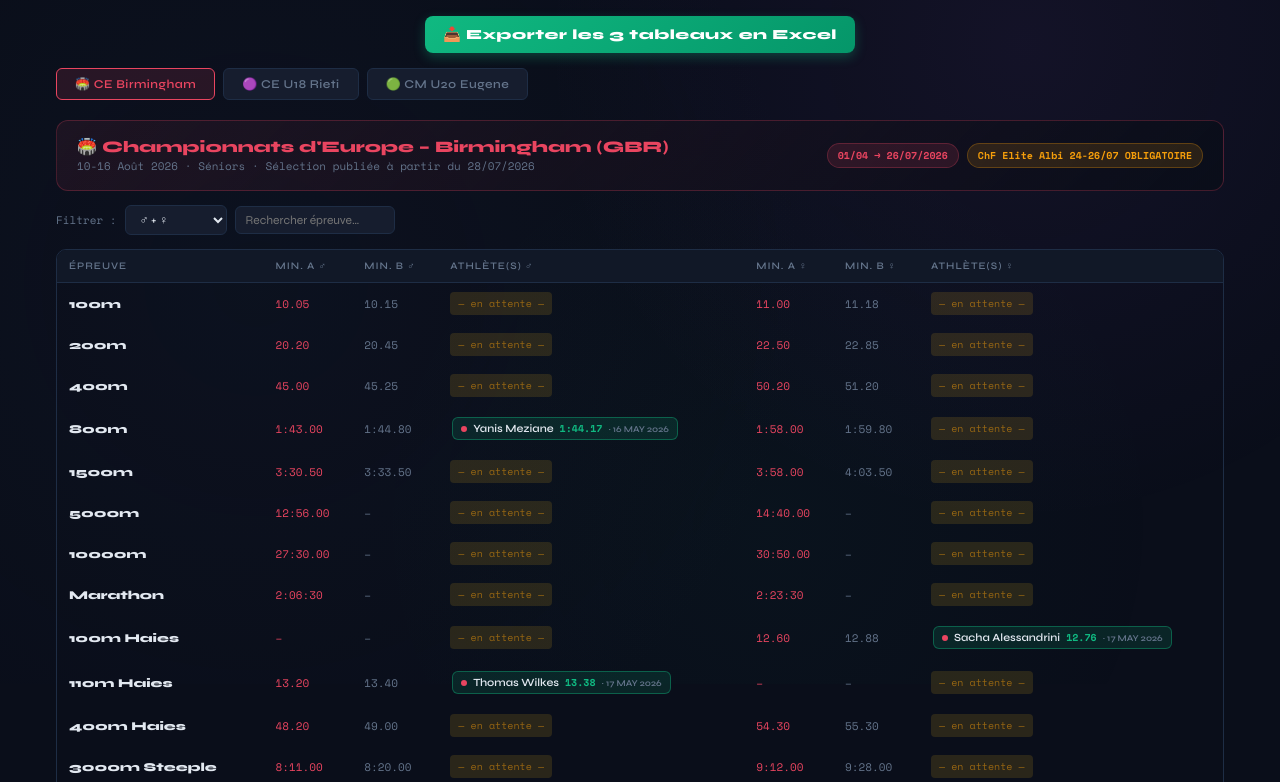
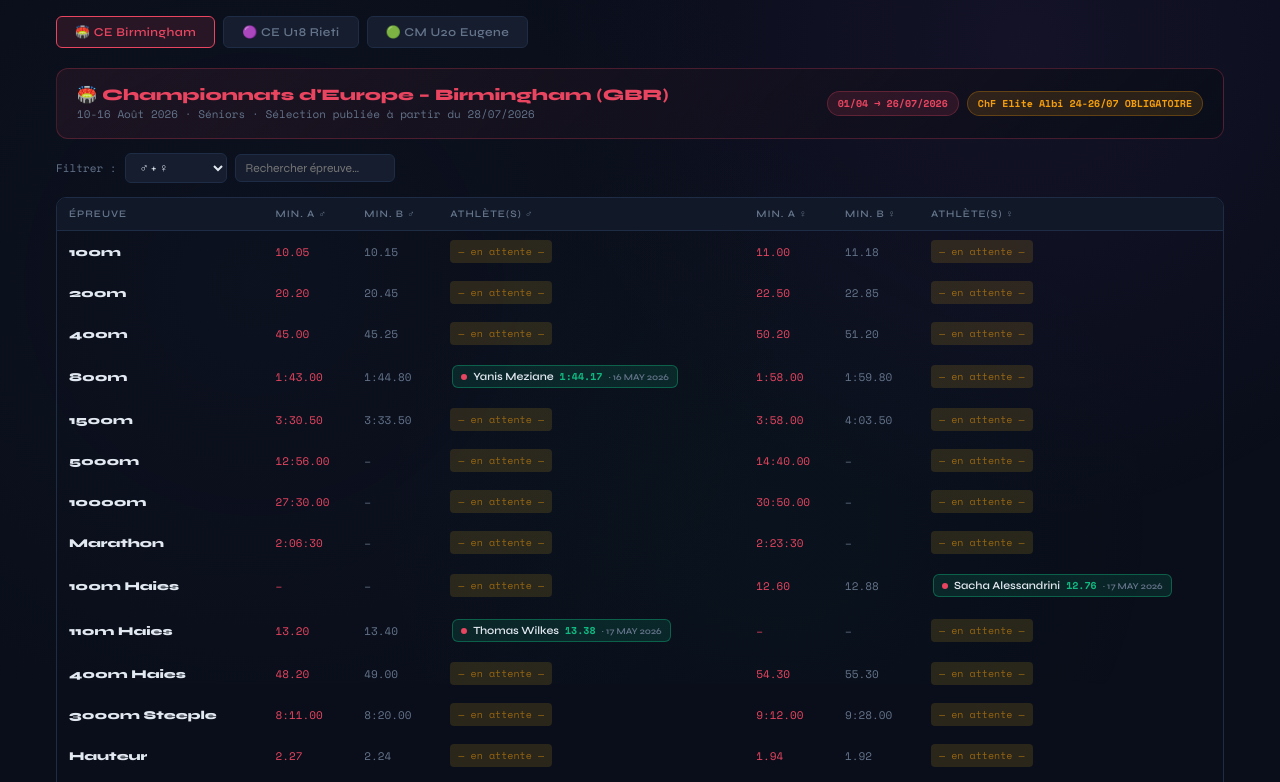
Before and after one commit to Lenurbinho/minima2026, a plain HTML site: page index.html in a window 1280 px wide. Shown: the part 116-898 px from the top of the page. Drawn offline with nearby package versions, Linux system fonts and the light colour scheme.

Commit message:
Add files via upload

```diff
--- a/index.html
+++ b/index.html
@@ -105,26 +105,7 @@
   ::-webkit-scrollbar { width:5px; height:5px; }
   ::-webkit-scrollbar-track { background: var(--deep); }
   ::-webkit-scrollbar-thumb { background: var(--border); border-radius:3px; }
-
-  /* ── Bouton Export Excel ── */
-  .btn-excel {
-    background: linear-gradient(135deg, #10b981 0%, #059669 100%);
-    color: #fff; border: none; border-radius: 8px;
-    padding: 10px 18px; font-family: 'Syne', sans-serif;
-    font-weight: 700; font-size: 14px; letter-spacing: 0.5px;
-    cursor: pointer; transition: all 0.2s;
-    box-shadow: 0 4px 12px rgba(16, 185, 129, 0.3);
-    display: inline-flex; align-items: center; gap: 8px;
-    margin: 15px auto; display: block;
-  }
-  .btn-excel:hover {
-    transform: translateY(-2px);
-    box-shadow: 0 6px 16px rgba(16, 185, 129, 0.4);
-  }
-  .btn-excel:disabled { opacity: 0.7; cursor: wait; transform: none; }
 </style>
-<script src="https://cdnjs.cloudflare.com/ajax/libs/exceljs/4.3.0/exceljs.min.js"></script>
-<script src="https://cdnjs.cloudflare.com/ajax/libs/FileSaver.js/2.0.5/FileSaver.min.js"></script>
 </head>
 <body>
 <div class="wrapper">
@@ -149,9 +130,7 @@
 
     </div>
   </div>
-<button id="btn-export-excel" class="btn-excel" onclick="exporterExcel()">
-  📥 Exporter les 3 tableaux en Excel
-</button>
+
   <div class="tabs">
     <div class="tab active-ce"  onclick="switchTab('ce')"  id="tab-ce" >🏟️ CE Birmingham</div>
     <div class="tab"            onclick="switchTab('u18')" id="tab-u18">🟣 CE U18 Rieti</div>
@@ -214,7 +193,6 @@
 <!-- ══ Données dynamiques générées par le script Python ══ -->
 <script src="last_update.js"></script>
 <script src="achievements.js"></script>
-
 
 <script>
 
@@ -451,106 +429,5 @@ renderCE();
 renderU18();
 renderU20();
 </script>
-<script>
-// ══════════════════════════════════════════════════════════════════════════════
-// 📥 EXPORT EXCEL MODERNE (PAYSAGE, MULTI-FEUILLES)
-// ══════════════════════════════════════════════════════════════════════════════
-async function exporterExcel() {
-  const btn = document.getElementById('btn-export-excel');
-  const texteOriginal = btn.innerHTML;
-  btn.innerHTML = '⏳ Création du fichier en cours...';
-  btn.disabled = true;
-
-  try {
-    const wb = new ExcelJS.Workbook();
-
-    // Définition de tes 3 championnats (noms des onglets Excel)
-    const championnats = [
-      { id: 'ce', nom: 'Europe Senior' },
-      { id: 'u18', nom: 'Minima U18' },
-      { id: 'u20', nom: 'Minima U20' }
-    ];
-
-    for (const champ of championnats) {
-      // On cherche le tableau HTML correspondant
-      const conteneur = document.getElementById(champ.id + '-table');
-      if (!conteneur) continue;
-      const table = conteneur.querySelector('table');
-      if (!table) continue;
-
-      // Création de l'onglet (feuille) en format Paysage
-      const ws = wb.addWorksheet(champ.nom, {
-        pageSetup: { orientation: 'landscape', paperSize: 9 }
-      });
-
-      // Lecture des lignes du tableau HTML
-      const trs = table.querySelectorAll('tr');
-      trs.forEach((tr, index) => {
-        const cellules = tr.querySelectorAll('th, td');
-        const donneesLigne = [];
-
-        cellules.forEach(cell => {
-          // Astuce : Séparer les athlètes par des sauts de ligne pour plus de lisibilité
-          const puces = cell.querySelectorAll('.athlete-chip');
-          if (puces.length > 0) {
-            let texteAthletes = [];
-            puces.forEach(p => texteAthletes.push(p.innerText.trim().replace(/\s+/g, ' ')));
-            donneesLigne.push(texteAthletes.join('\n')); // \n = saut de ligne Excel
-          } else {
-            donneesLigne.push(cell.innerText.trim());
-          }
-        });
-
-        const nouvelleLigne = ws.addRow(donneesLigne);
-
-        // --- STYLISATION DE LA LIGNE ---
-        if (index === 0) {
-          // Ligne d'en-tête (Bleu foncé de la FFA, texte blanc, gras)
-          nouvelleLigne.font = { bold: true, color: { argb: 'FFFFFFFF' } };
-          nouvelleLigne.fill = { type: 'pattern', pattern: 'solid', fgColor: { argb: 'FF0A0E1A' } };
-          nouvelleLigne.alignment = { vertical: 'middle', horizontal: 'center' };
-          nouvelleLigne.height = 25;
-        } else {
-          // Ligne de données (Texte centré verticalement, retour à la ligne auto)
-          nouvelleLigne.alignment = { vertical: 'middle', wrapText: true };
-          // Alternance de couleurs gris très clair une ligne sur deux (Zebra)
-          if (index % 2 === 0) {
-            nouvelleLigne.fill = { type: 'pattern', pattern: 'solid', fgColor: { argb: 'FFF8FAFC' } };
-          }
-        }
-
-        // Ajout de bordures discrètes sur chaque cellule
-        nouvelleLigne.eachCell(cellule => {
-          cellule.border = {
-            top: {style:'thin', color: {argb:'FFCBD5E1'}},
-            left: {style:'thin', color: {argb:'FFCBD5E1'}},
-            bottom: {style:'thin', color: {argb:'FFCBD5E1'}},
-            right: {style:'thin', color: {argb:'FFCBD5E1'}}
-          };
-        });
-      });
-
-      // --- LARGEUR DES COLONNES ---
-      ws.columns.forEach((col, i) => {
-        if (i === 0) col.width = 25; // Colonne Épreuve
-        else if (i % 2 !== 0) col.width = 15; // Colonnes Minima (H/F)
-        else col.width = 45; // Colonnes Noms des Athlètes
-      });
-    }
-
-    // Déclenchement du téléchargement
-    const buffer = await wb.xlsx.writeBuffer();
-    saveAs(new Blob([buffer]), 'Minima_FFA_2026.xlsx');
-
-  } catch (erreur) {
-    console.error("Erreur Excel:", erreur);
-    alert("Une erreur est survenue lors de la création du fichier.");
-  } finally {
-    // Remise à zéro du bouton
-    btn.innerHTML = texteOriginal;
-    btn.disabled = false;
-  }
-}
-</script>
 </body>
 </html>
```
